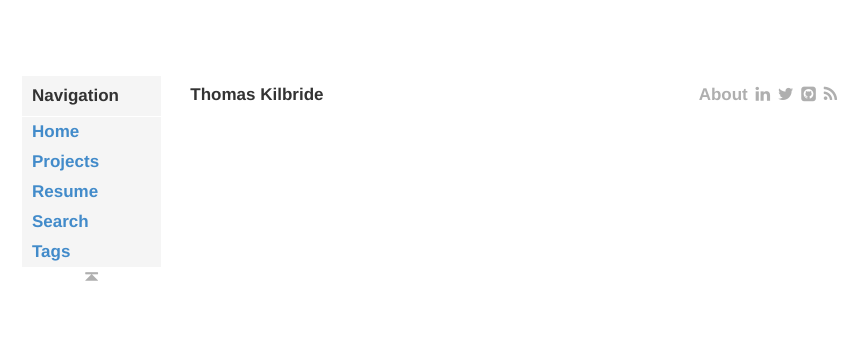
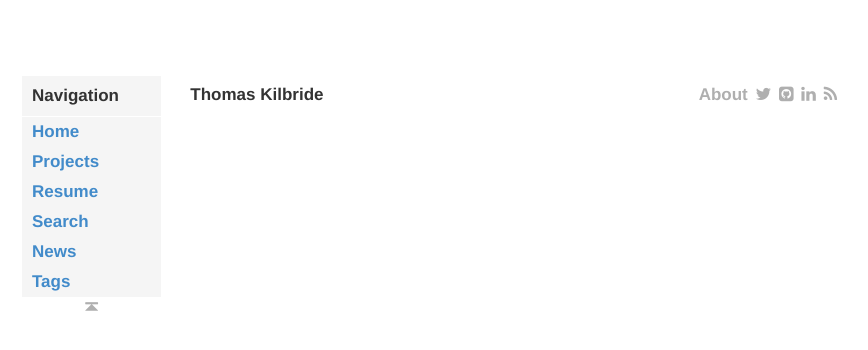
Before and after one commit to obnauticus/obnauticus.github.io, a Jekyll site: the page built from index.html, in a window 1280 px wide. Shown: the top 350 px of the page, without its empty margins (203-1071 px from the left). Built offline with Jekyll 4.4.1, drawn with Linux system fonts in a browser that asks for light colours; nearby versions of some CDN libraries; some web fonts are replaced; Markdown is read by kramdown in place of the engine named in the settings; comment, search, counter and statistics services are not loaded.

Commit message:
adding news link, fixing location if linkedin icon

```diff
--- a/_layouts/default.html
+++ b/_layouts/default.html
@@ -20,6 +20,7 @@
 						<li><a href="{{site.url}}/projects">Projects</a></li>
 						<li><a href="{{site.url}}/assets/files/resume.pdf">Resume</a></li>
                         <li><a href="{{site.url}}/search.html">Search</a></li>
+						<li><a href="https://www.google.com/search?q=Thomas+Kilbrid+Purdue">News</a></li>
                         <li><a href="{{site.url}}/tags.html">Tags</a></li>
                         <a class="link hide-on-phone" href="#top">
                             <div class="goto-top text-center">
@@ -38,15 +39,16 @@
                         {{ site.name }}
                         <span class="pull-right">
                             <a class="link" href="https://github.com/obnauticus">About</a>
-							<a class="link" href="https://linkedin.com/in/internetisseriousbusiness">
-								<i class="fa fa-linkedin"></i>
-							</a>
                             <a class="link" href="https://twitter.com/{{site.owner.twitter}}">
                                 <i class="fa fa-twitter"></i>
                             </a>
                             <a class="link" href="https://github.com/{{site.owner.github}}">
                                 <i class="fa fa-github-square"></i>
                             </a>
+							<a class="link" href="https://linkedin.com/in/internetisseriousbusiness">
+								<i class="fa fa-linkedin"></i>
+							</a>
+
                             <a class="link" href="{{site.url}}/feed.xml">
                                 <i class="fa fa-rss"></i>
                             </a>
```
Also changed, not shown: 7 other files.
